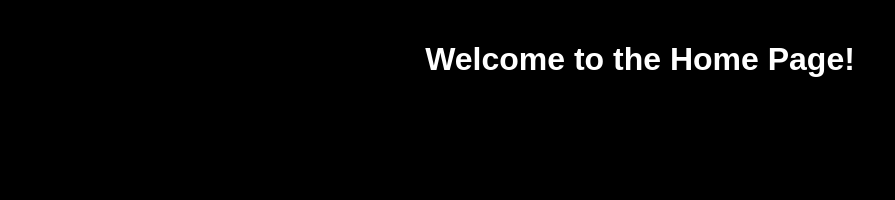
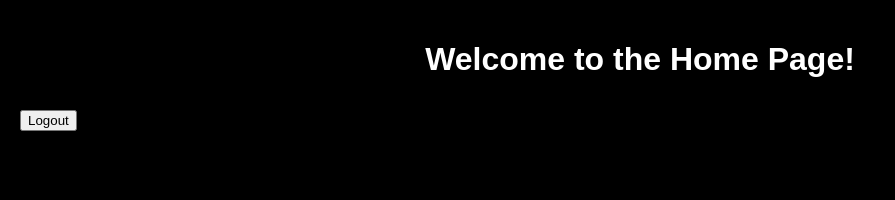
Before and after one commit to snehilchatterjee/moose_chat, a React (Create React App) app in the folder frontend/: page /home in a window 1280 px wide. Shown: the top 200 px of the page, without its empty margins (0-895 px from the left). Built offline with nearby package versions, Linux system fonts and the light colour scheme; sample sign-in values are in the browser's storage.

Commit message:
Logout functionality implemented

```diff
--- a/frontend/src/components/AuthForm.jsx
+++ b/frontend/src/components/AuthForm.jsx
@@ -1,4 +1,4 @@
-import React, { useState } from 'react';
+import React, { use, useEffect, useState } from 'react';
 import { useNavigate } from 'react-router-dom';
 import { loginUser, registerUser } from '../api/user';
 
@@ -7,6 +7,12 @@ export default function AuthForm() {
   const navigate = useNavigate();
   const [formData, setFormData] = useState({ name: '', username: '', password: '' });
   const [error, setError] = useState('');
+
+  useEffect(() => {
+    if (localStorage.getItem("token")) {
+      navigate("/home");
+    }
+  }, [navigate]);
 
   const handleChange = (e) => {
     setFormData((prev) => ({ ...prev, [e.target.name]: e.target.value }));
--- a/frontend/src/pages/HomePage.jsx
+++ b/frontend/src/pages/HomePage.jsx
@@ -1,17 +1,20 @@
 function HomePage() {
-    // get token from localStorage
     const token = localStorage.getItem("token");
-    // if token is not present, redirect to login page
     if (!token) {
         window.location.href = "/";
     }
-    // if token is present, display home page content
     console.log("Token:", token);
-    // You can add more functionality here, like fetching user data or displaying personalized content
-    // For now, we'll just display a welcome message
+
+    const logout = () => {
+        localStorage.removeItem("token");
+        window.location.href = "/";
+    }
+    console.log("Logged out");
+
   return (
     <>
       <h1>Welcome to the Home Page!</h1>
+      <button style={{ margin: "10px 0", alignItems: "center" }} onClick={logout}>Logout</button>
     </>
   );
 }
```
